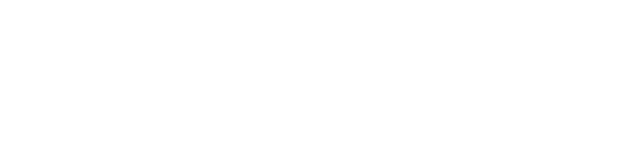
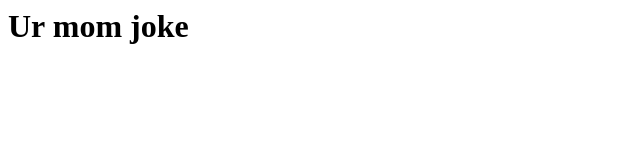
Before and after one commit to MeowyTheMan/MeowyTheMan.github.io, a plain HTML site: page index.html in a window 1280 px wide. Shown: the whole page, without its empty margins (0-640 px from the left). Drawn offline with Linux system fonts and the light colour scheme.

Commit message:
Update index.html

```diff
--- a/index.html
+++ b/index.html
@@ -1,6 +1,7 @@
 <html>
 <head>
 	<title> Ur mom </title>
+	<h1> Ur mom joke </h1>
 </head>
 <body>
 </body>
```
